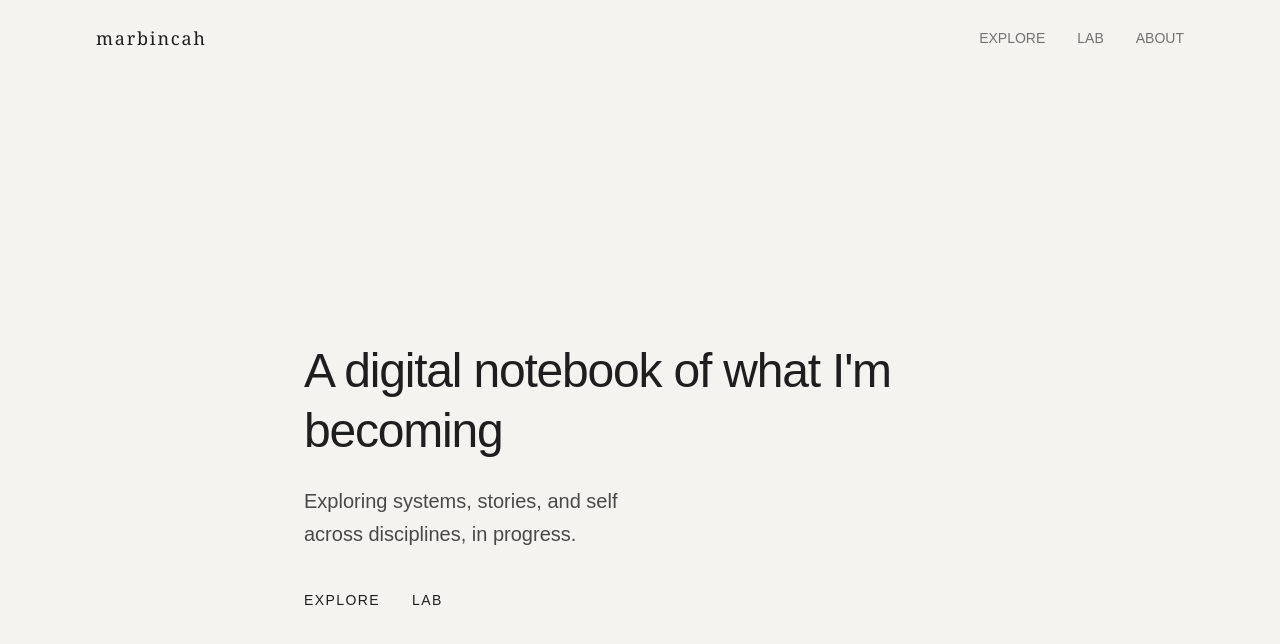
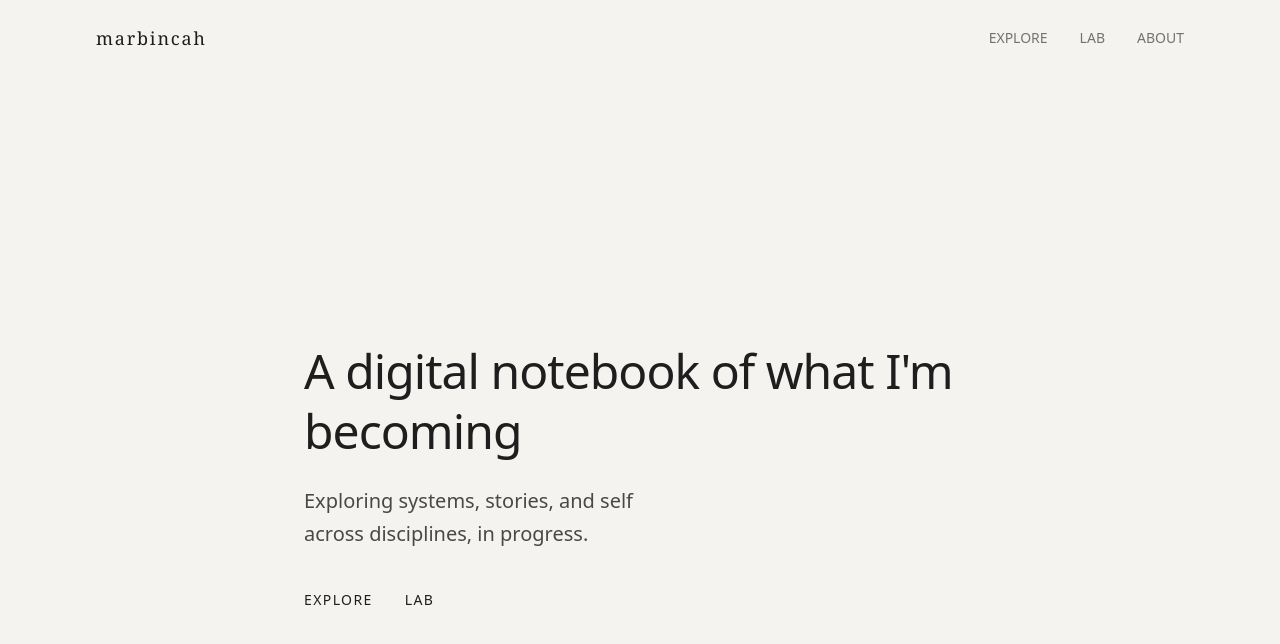
Before and after one commit to marbincah/marbincah, a Next.js app: page / in a window 1280 px wide. Shown: the top 644 px of the page. Built offline with nearby package versions, Linux system fonts and the light colour scheme.

Commit message:
Update global styling and add animation

```diff
--- a/app/globals.css
+++ b/app/globals.css
@@ -22,5 +22,25 @@
 body {
   background: var(--background);
   color: var(--foreground);
-  font-family: Arial, Helvetica, sans-serif;
+  font-family: ui-sans-serif, system-ui, -apple-system, BlinkMacSystemFont;
+  line-height: 1.6;
 }
+
+main {
+  animation: fadeIn 0.5s ease-out;
+}
+
+h1 {
+  letter-spacing: -0.02em;
+}
+
+@keyframes fadeIn {
+  from {
+    opacity: 0;
+    transform: translateY(6px);
+  }
+  to {
+    opacity: 1;
+    transform: translateY(0);
+  }
+}
```
